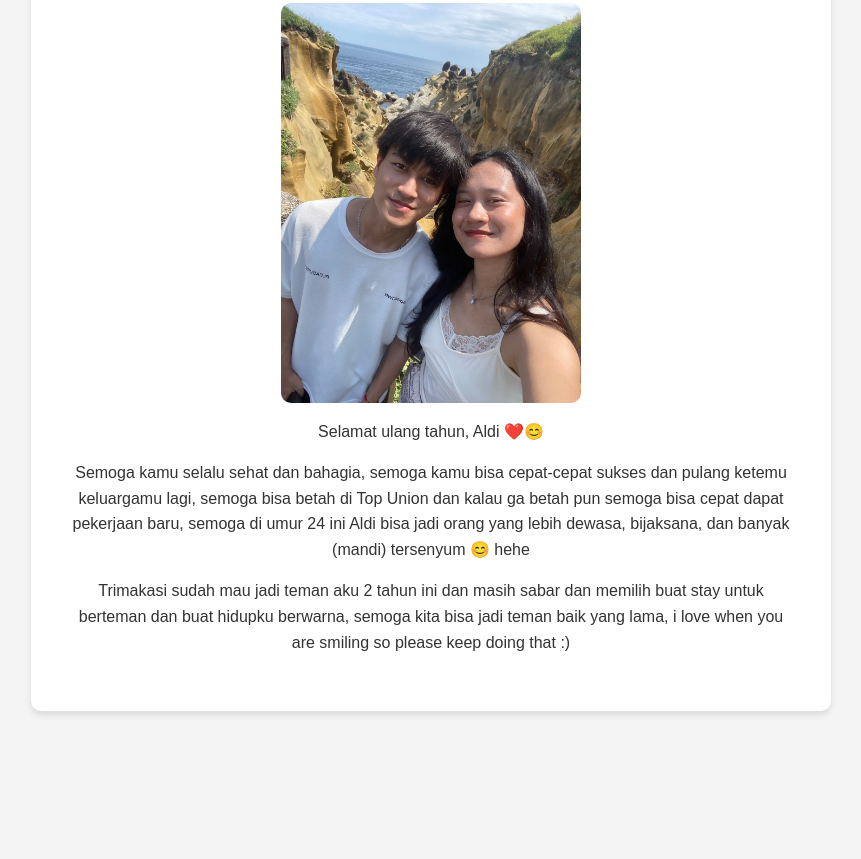
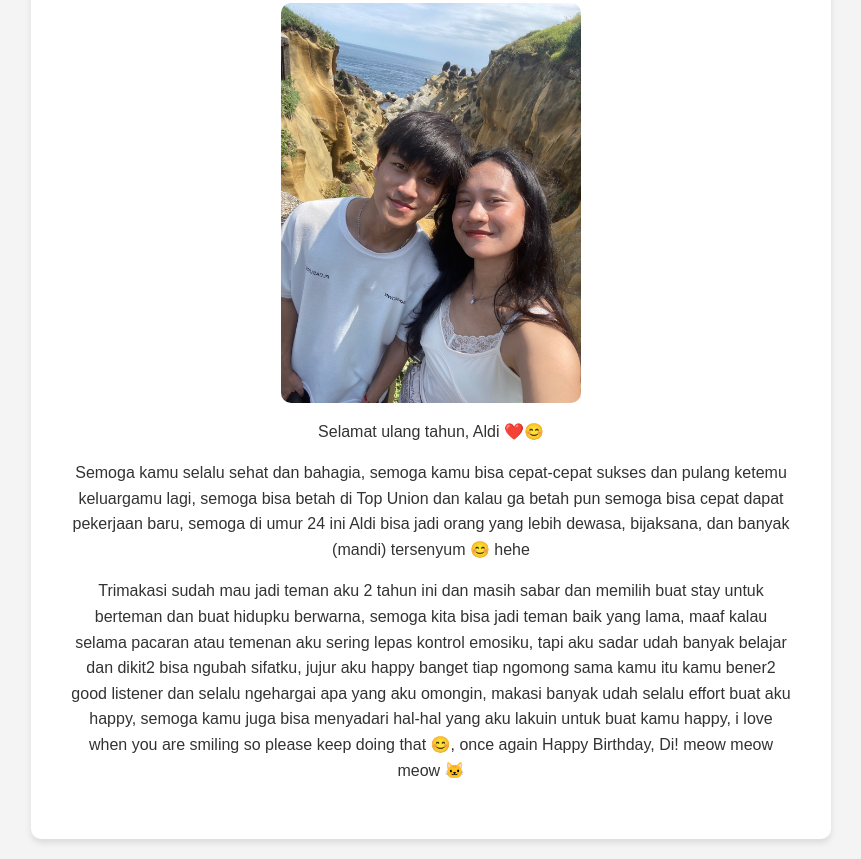
Before and after one commit to AfifaPuspitasari/Aldi_Birthday, a plain HTML site: page index.html in a window 1280 px wide. Shown: the part 550-1409 px from the top of the page, without its empty margins (209-1070 px from the left). Before the commit the page ends 1281 px from the top, so only its background shows below. Drawn offline with Linux system fonts and the light colour scheme.

Commit message:
New File

```diff
--- a/index.html
+++ b/index.html
@@ -67,7 +67,7 @@
     </div>
     <p>Selamat ulang tahun, Aldi ❤️😊</p>
     <p>Semoga kamu selalu sehat dan bahagia, semoga kamu bisa cepat-cepat sukses dan pulang ketemu keluargamu lagi, semoga bisa betah di Top Union dan kalau ga betah pun semoga bisa cepat dapat pekerjaan baru, semoga di umur 24 ini Aldi bisa jadi orang yang lebih dewasa, bijaksana, dan banyak (mandi) tersenyum 😊 hehe</p>
-    <p>Trimakasi sudah mau jadi teman aku 2 tahun ini dan masih sabar dan memilih buat stay untuk berteman dan buat hidupku berwarna, semoga kita bisa jadi teman baik yang lama, i love when you are smiling so please keep doing that :)</p>
+    <p>Trimakasi sudah mau jadi teman aku 2 tahun ini dan masih sabar dan memilih buat stay untuk berteman dan buat hidupku berwarna, semoga kita bisa jadi teman baik yang lama, maaf kalau selama pacaran atau temenan aku sering lepas kontrol emosiku, tapi aku sadar udah banyak belajar dan dikit2 bisa ngubah sifatku, jujur aku happy banget tiap ngomong sama kamu itu kamu bener2 good listener dan selalu ngehargai apa yang aku omongin, makasi banyak udah selalu effort buat aku happy, semoga kamu juga bisa menyadari hal-hal yang aku lakuin untuk buat kamu happy, i love when you are smiling so please keep doing that 😊, once again Happy Birthday, Di! meow meow meow 🐱 </p>
   </div>
 </body>
 </html>
```
